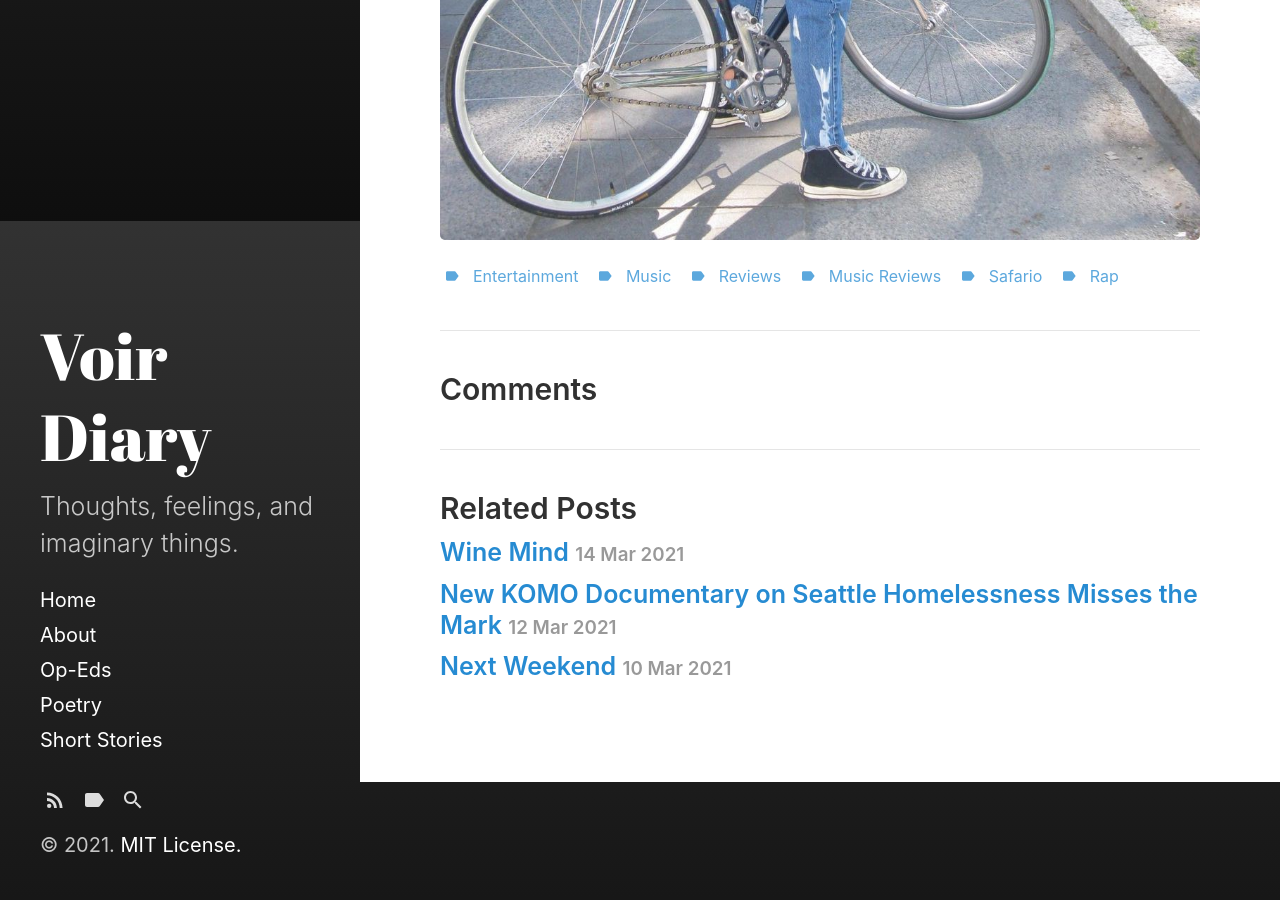
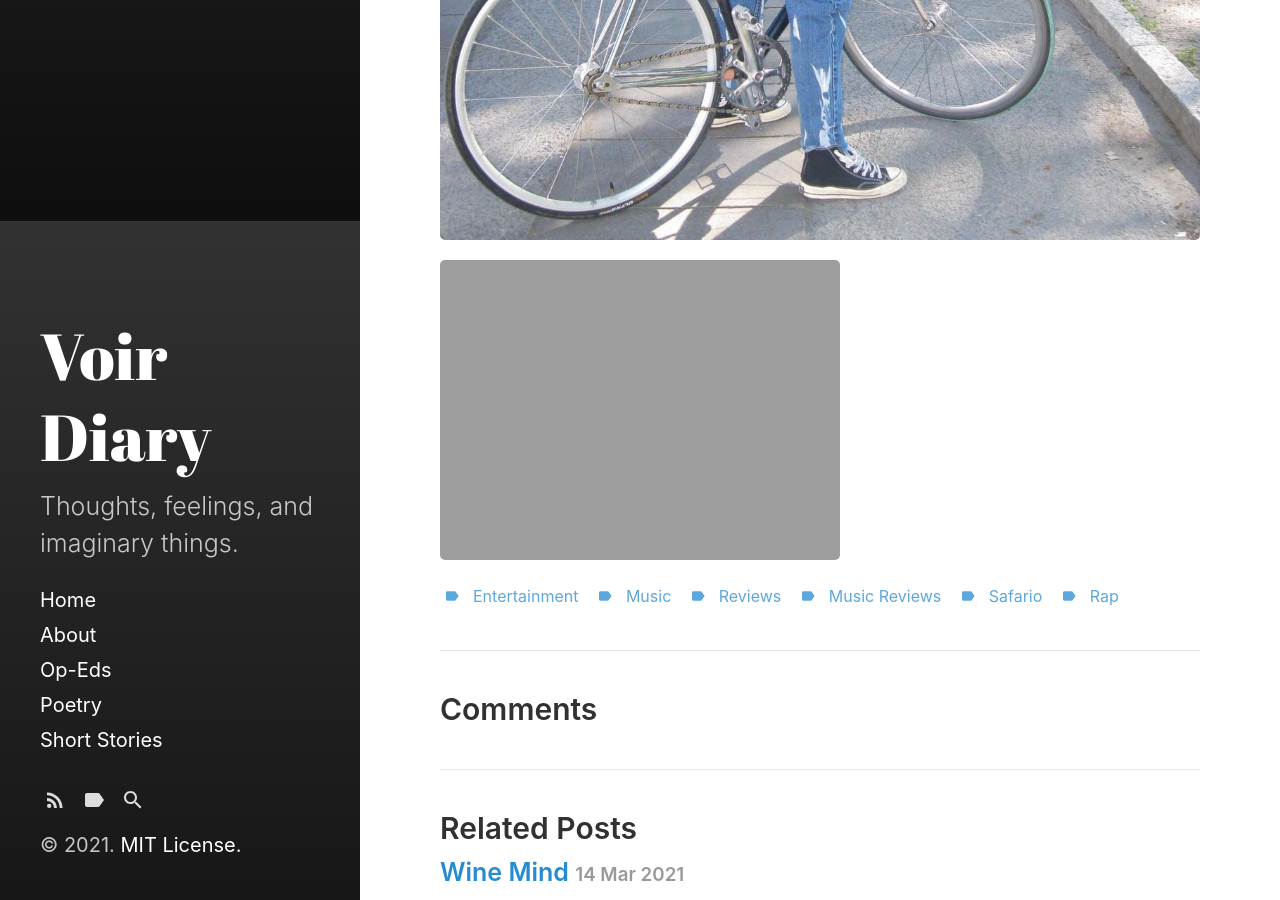
Before and after one commit to VoirDiary/VoirDiary, a Jekyll site: the page built from _posts/2021-04-15-Safario.md, in a window 1280 px wide and 900 px high, scrolled down 1579 px. Built offline with Jekyll 4.4.1, drawn with Linux system fonts in a browser that asks for light colours.

Commit message:
Update 2021-04-15-Safario.md

```diff
--- a/_posts/2021-04-15-Safario.md
+++ b/_posts/2021-04-15-Safario.md
@@ -22,3 +22,5 @@
 Check out Safario on Spotify and Soundcloud.
 
 ![image](/assets/images/Safario.jpg)
+
+![image](/assets/images/Safario.jpg =50x50)
```
